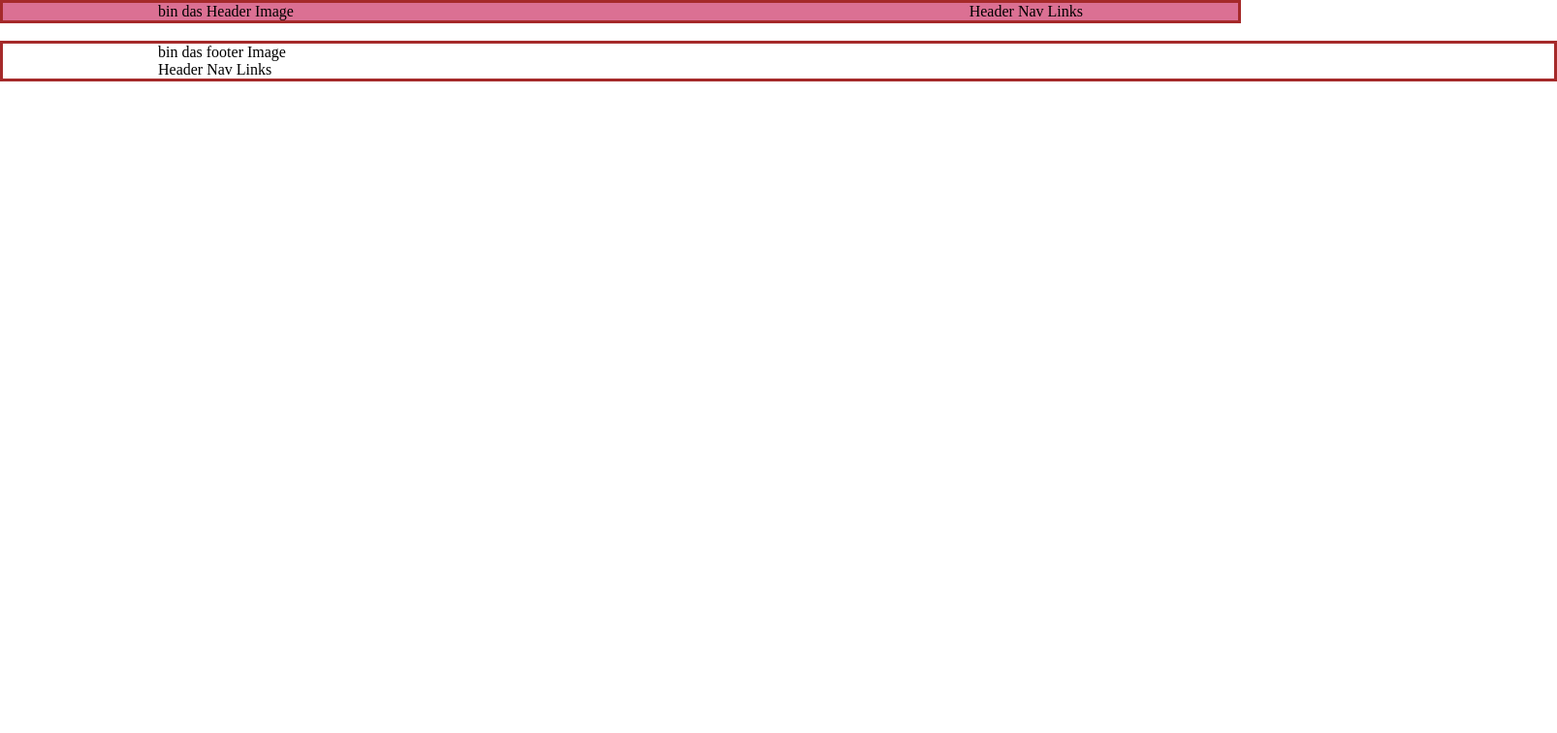
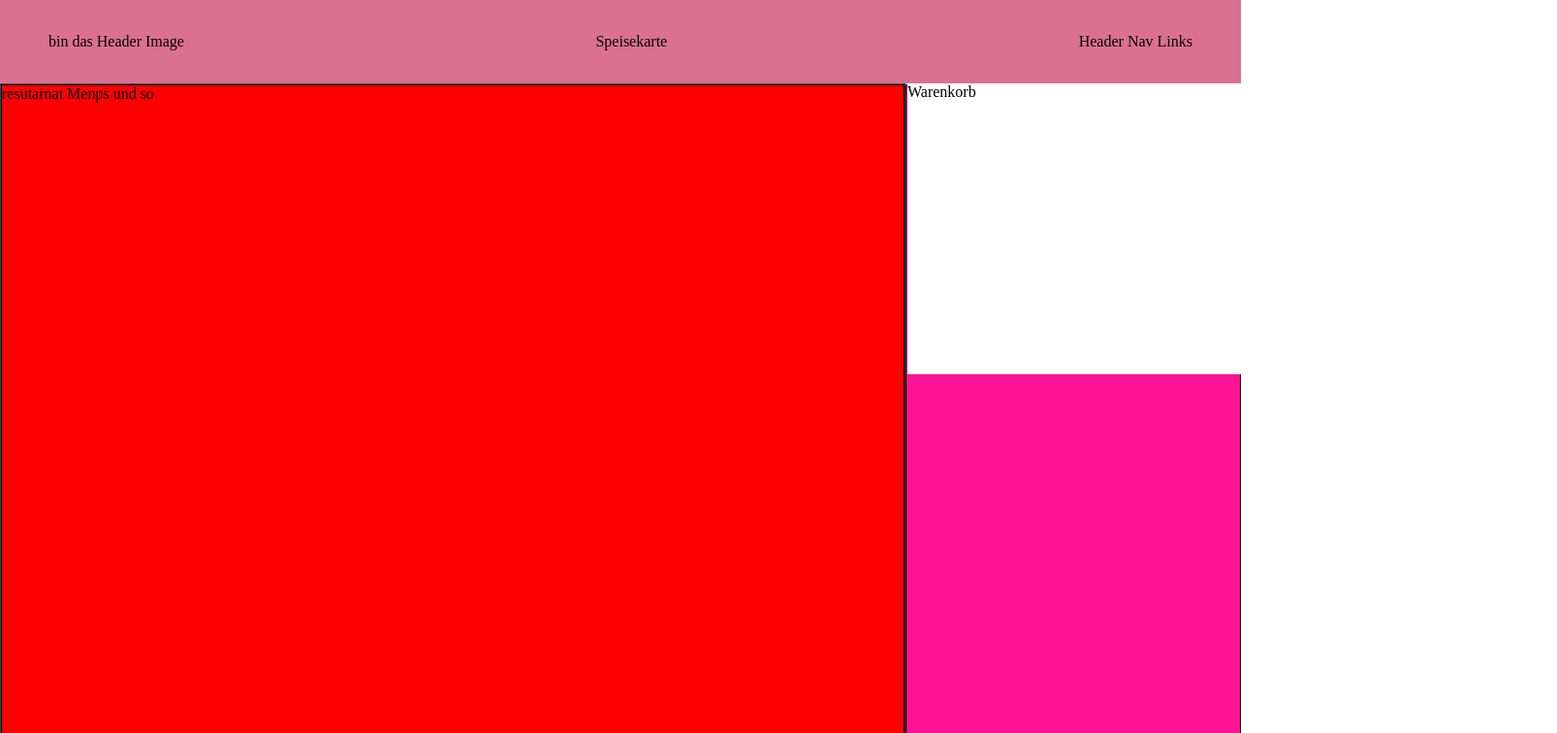
Before and after one commit to MatheGenie27/LieferKlon, a plain HTML site: page index.html in a window 1280 px wide. Shown: the top 756 px of the page at 97% size, 1606 px wide, since content can reach past the window. Drawn offline with Linux system fonts and the light colour scheme.

Commit message:
HTML Gerüst mit CSS grundlegend

```diff
--- a/index.html
+++ b/index.html
@@ -12,8 +12,9 @@
 <body>
     <header>
 
-        <div class="content" id="headerContent">
+        <div  id="headerContent">
             <div id="headerImage"> bin das Header Image</div>
+            <div>Speisekarte</div>
             <div id="headerNavLinks"> Header Nav Links</div>
         </div>
     </header>
@@ -21,25 +22,11 @@
 
         <div id="mainContent">
             <div id="restaurantContent">
+                resutarnat Menps und so
 
 
 
-                <div id="restaurantContentHeader">
-                    <img id="restaurantContentHeaderImage" src="">  <!--  unendlich breit-->
-                    <div id="restaurantContentHeaderRestaurantInfo">    <!-- ContentBreite-->
 
-                    </div>
-                    <div id="restaurantContentHeaderCategories"> <!-- ContentBreite-->
-
-                    </div>
-                </div>
-
-                <!-- Contenet Dynamisch erzeugen-->
-
-                <div id="restaurantContentMenus"> </div>    <!-- ContentBreite-->
-
-                <!-- hier drüber die dynamische Erzeugung-->
-                <div id="restaurantContentFooter">  <!-- ContentBreite-->
 
             </div>
 
@@ -49,8 +36,9 @@
 
         <div id="sideBar">  <!-- feste Größe, verschwindet bei Mobile  wird dann zu Element unterhalb Footer mit Button Modalöffnung, aber auf Button Gesamtpreisdarstellung und Anzahl der Gerichte im Korb-->
             <div id = "sidebarContent">
+                Seitendings
                 <div id="basket">
-
+                    Warenkorb
                 </div>
 
             </div>
@@ -58,8 +46,6 @@
         </div>
 
 
-
-        </div>
 
     </main>
     <footer>
--- a/style.css
+++ b/style.css
@@ -7,6 +7,7 @@ header{
     justify-content: center;
     align-items: center;
     background-color: palevioletred;
+
 }
 
 .content{
@@ -22,8 +23,82 @@ header{
     display: flex;
     justify-content: space-between;
     align-items: center;
+    width:100%;
+    padding-left: 50px;
+    padding-right: 50px;
+    height: 86px;
+}
+
+
+main{
+    background-color: antiquewhite;
+    display: flex;
+    justify-content: flex-end;
+    align-items: center;
+    width: 100%
+}
+
+
+
+#mainContent{
+    background-color: rgb(64, 190, 192);
+    display: flex;
+    border: 1px solid darkslategrey;
+    width: 100%;
+    justify-content: center;
 
 }
+
+#restaurantContent{
+    background-color: red;
+    border: 1px solid black;
+    max-width: 1440px;
+    width: 100%;
+    height: 250vh;
+}
+
+
+
+#sideBar{
+    background-color: deeppink;
+    display: flex;
+    flex-direction: column;
+    width: 344px;
+    height: 250vh;
+    border: 1px solid black;
+    position: relative;
+    right: 0;
+    flex-shrink: 0;
+    align-items: center;
+
+}
+
+#basket{
+    width: 344px;
+    height: 300px;
+
+    background-color: white;
+    position: fixed;
+    top:86px;
+    right: 0;
+
+}
+
+
+footer{
+    display: flex;
+    justify-content: center;
+    align-items: center;
+    background-color: palevioletred;
+}
+
+#footerContent{
+    height: 86px;
+    display: flex;
+    justify-content: space-between;
+    align-items: center;
+}
+
 
 @media (max-width: 800px){
 
```
Lines whose indentation alone changed are shown as unchanged.
